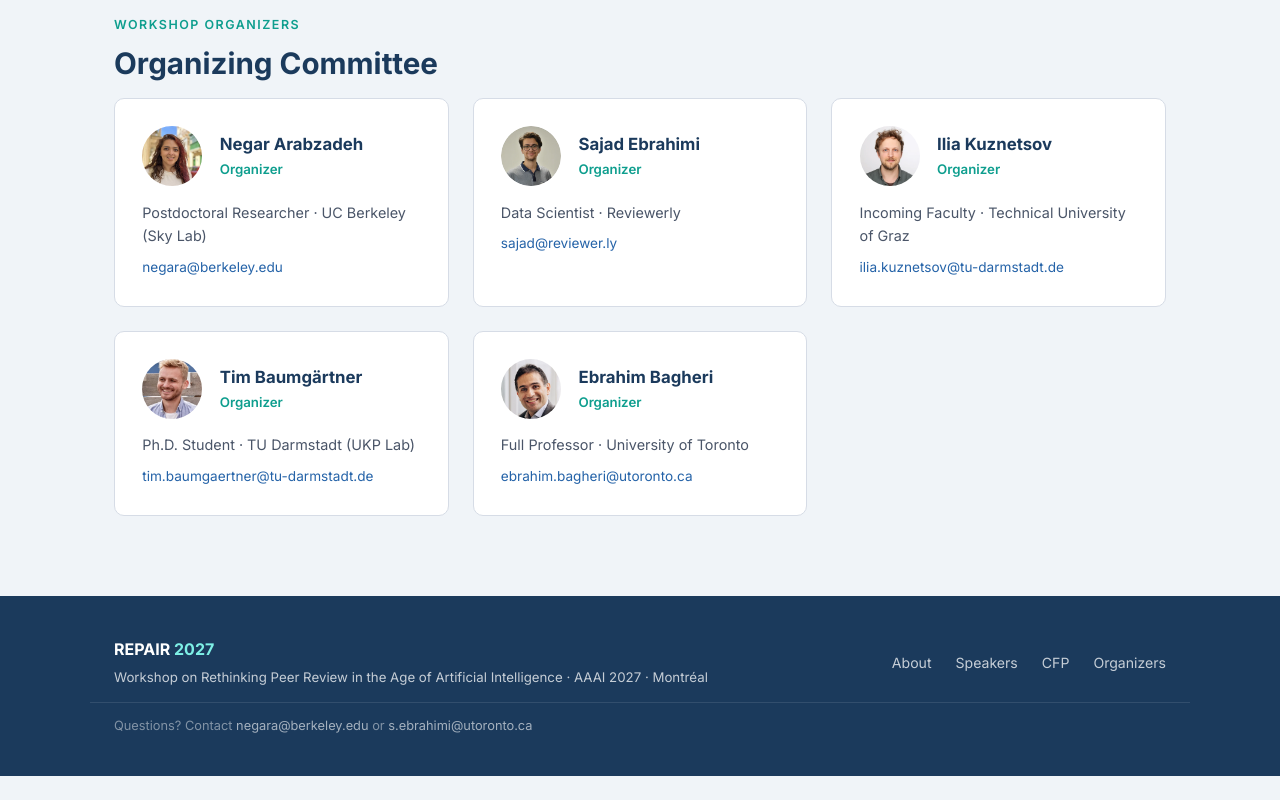
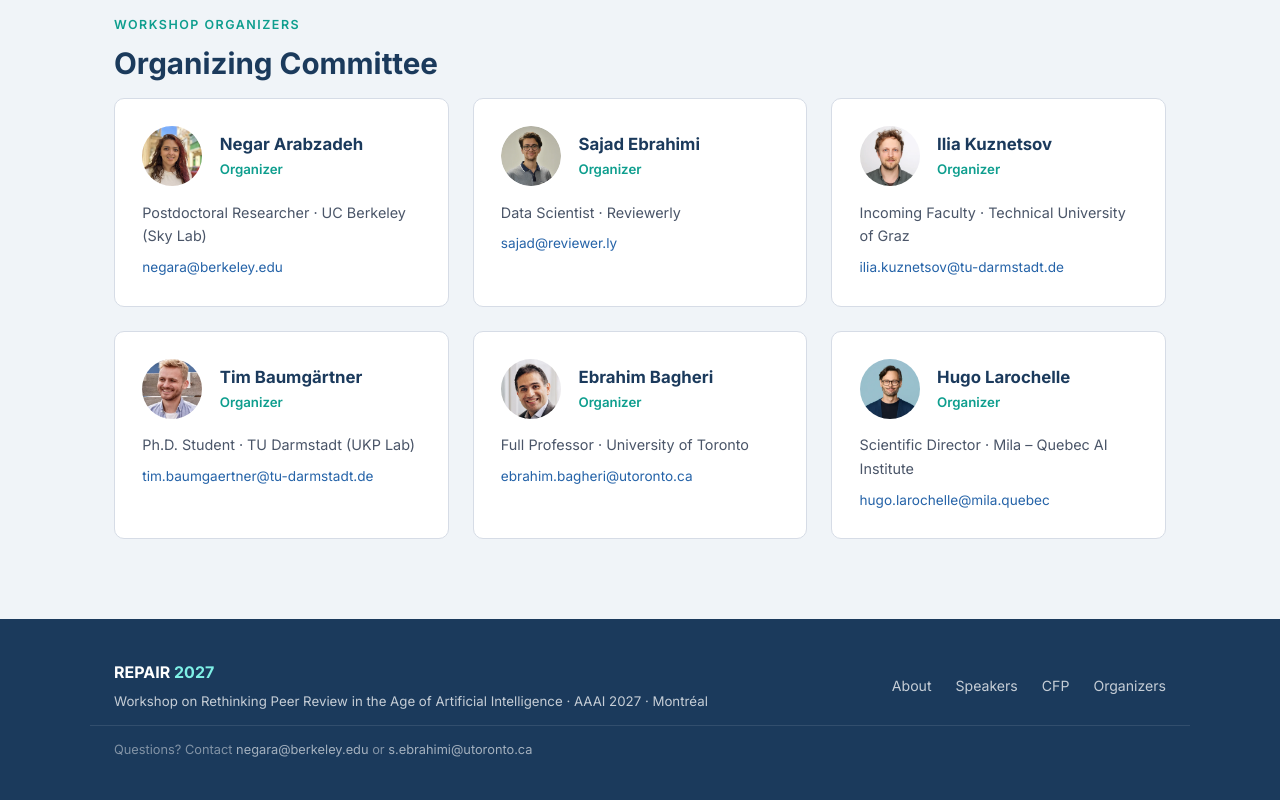
Before and after one commit to Repair-Workshop/Repair-Workshop.github.io, a plain HTML site: page index.html in a window 1280 px wide. Shown: the part 5529-6329 px from the top of the page. Before the commit the page ends 6305 px from the top, so only its background shows below. Drawn offline with Linux system fonts and the light colour scheme.

Commit message:
Add Hugo Larochelle to the organizing committee.
He joins as Scientific Director of Mila in the AAAI 2027 proposal.

```diff
--- a/index.html
+++ b/index.html
@@ -490,6 +490,18 @@
         <div class="org-affil">Full Professor · University of Toronto</div>
         <div class="org-email"><a href="mailto:ebrahim.bagheri@utoronto.ca">ebrahim.bagheri@utoronto.ca</a></div>
       </div>
+
+      <div class="org-card">
+        <div class="org-header">
+          <div class="org-avatar"><img src="assets/images/hugo-larochelle.webp" alt="Hugo Larochelle" /></div>
+          <div>
+            <div class="org-name">Hugo Larochelle</div>
+            <div class="org-role">Organizer</div>
+          </div>
+        </div>
+        <div class="org-affil">Scientific Director · Mila – Quebec AI Institute</div>
+        <div class="org-email"><a href="mailto:hugo.larochelle@mila.quebec">hugo.larochelle@mila.quebec</a></div>
+      </div>
     </div>
 
     <!-- Program Committee -->
```
Also changed, not shown: assets/images/hugo-larochelle.webp (added).
